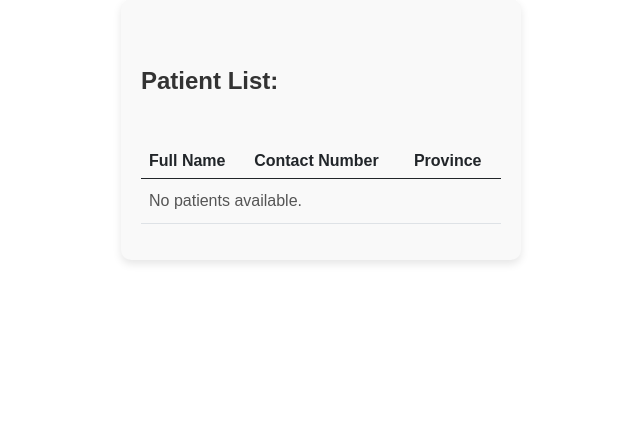
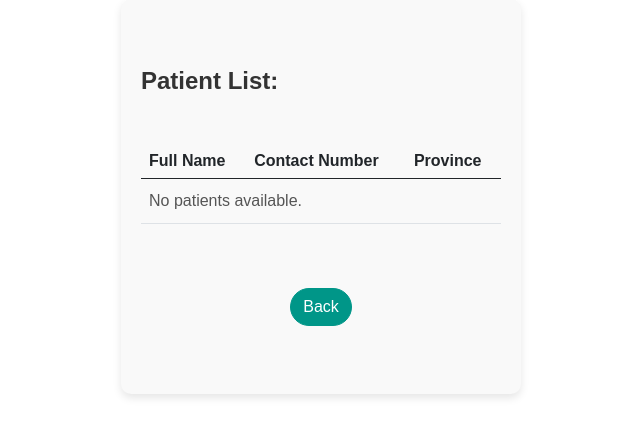
Before and after one commit to APC-SoCIT/APC-2024-2025-T1-03-Occupational-Therapy-Clinic, a Django app: template O4P/patients/templates/patients/patients_list.html in a window 1280 px wide. Shown: the part 103-540 px from the top of the page, without its empty margins (319-959 px from the left). Run offline with Django 3.2, Linux system fonts and the light colour scheme; the template is opened without the code that fills it, so the values that code supplies are empty.

Commit message:
added back button to patient list view as per #15

```diff
--- a/O4P/patients/templates/patients/patients_list.html
+++ b/O4P/patients/templates/patients/patients_list.html
@@ -33,4 +33,6 @@
             {% endif %}
         </tbody>
     </table>
+
+    <a href="{% url 'welcome' %}" class="btn btn-secondary my-5">Back</a>
 {% endblock %}
```
